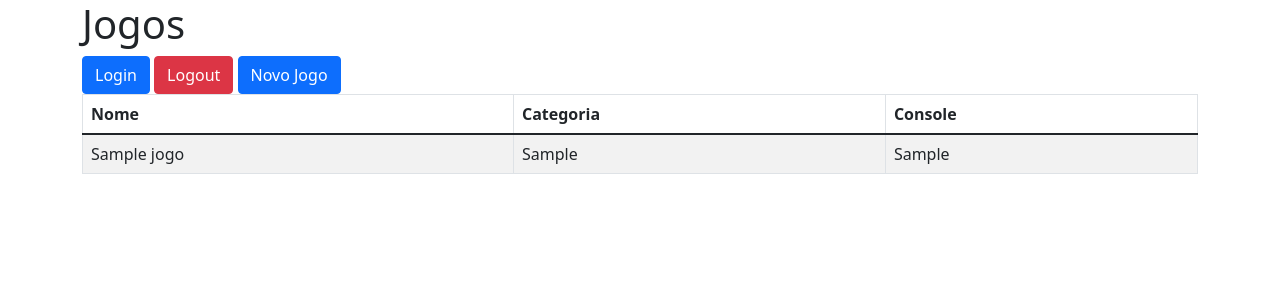
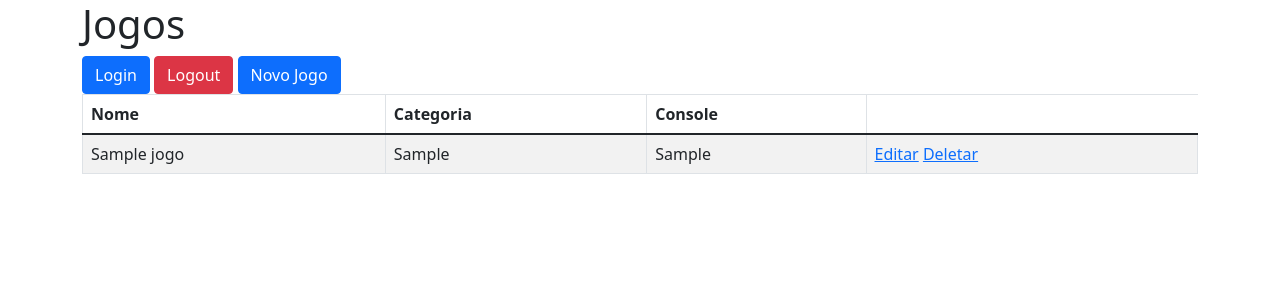
Before and after one commit to yannkistenmacker/gameproject, a Flask app: page / in a window 1280 px wide. Shown: the top 300 px of the page. Run offline with Flask 3, Linux system fonts and the light colour scheme; tables that the repository leaves empty hold one stand-in row (values such as "Sample post"); some libraries are stand-ins or nearby versions.

Commit message:
adicionando opcao de editar e deletar jogo

```diff
--- a/templates/lista.html
+++ b/templates/lista.html
@@ -19,6 +19,10 @@
                     <td>{{ jogo.nome }}</td>
                     <td>{{ jogo.categoria }}</td>
                     <td>{{ jogo.console }}</td>
+                    <td>
+                        <a href="{{ url_for('editar', id=jogo.id) }}">Editar</a>
+                        <a href="{{ url_for('deletar', id=jogo.id) }}">Deletar</a>
+                    </td>
                 </tr>
             {% endfor %}
             </tbody>
```
